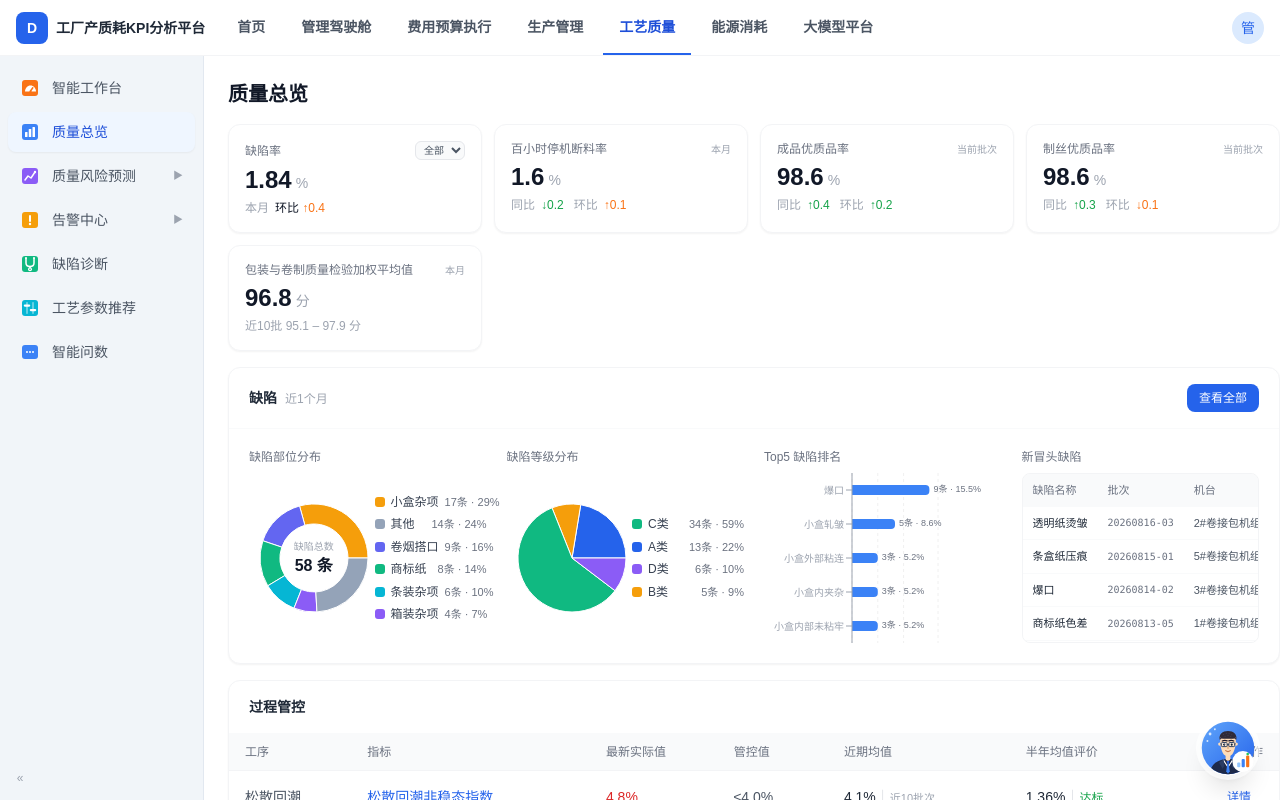
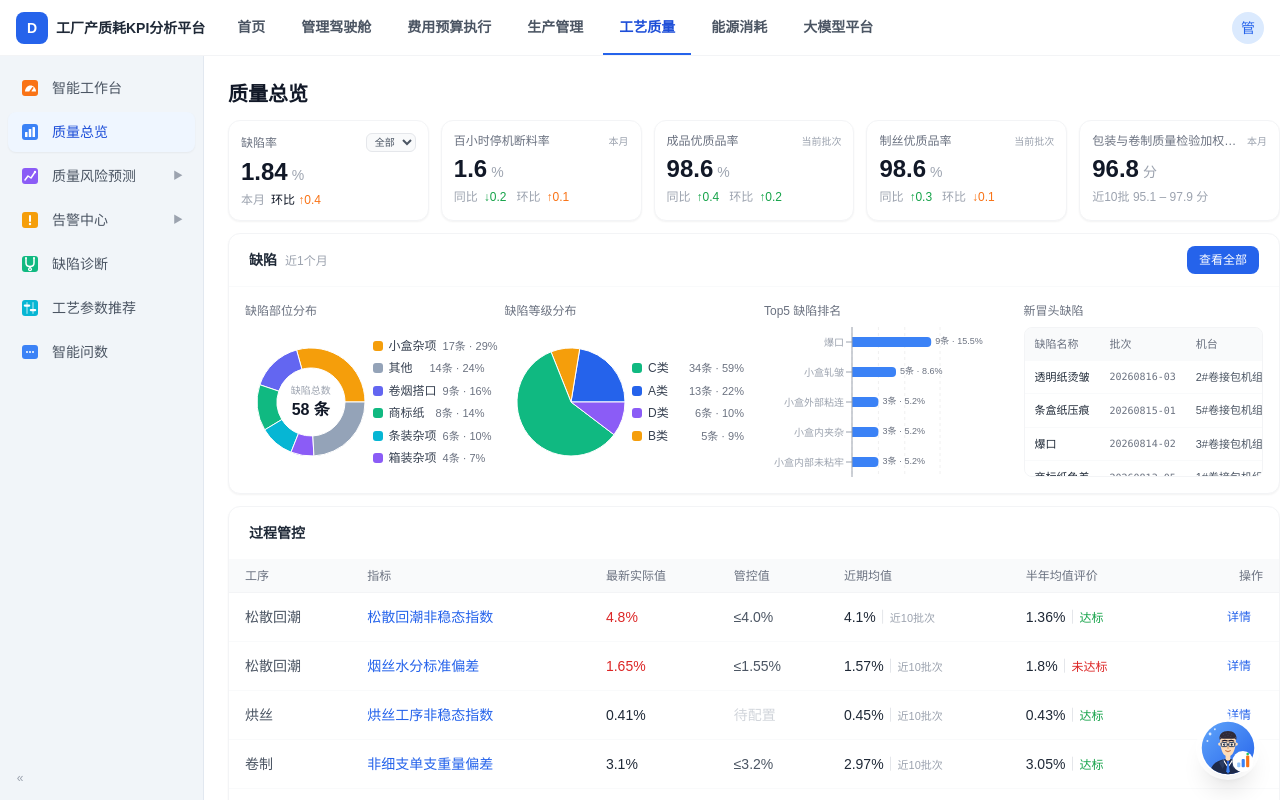
Before and after one commit to Sutattee/Data-Analysis-Platform, a Next.js app: page /quality/overview in a window 1280 px wide. Built offline with nearby package versions, Linux system fonts and the light colour scheme.

Commit message:
feat(ui): add plan progress line to budget trend and compact quality overview to one screen

```diff
--- a/src/app/(main)/quality/overview/page.tsx
+++ b/src/app/(main)/quality/overview/page.tsx
@@ -4,7 +4,7 @@ import { ProcessControlModule } from "@/components/quality/ProcessControlModule"
 import { AiAssistant } from "@/components/energy-overview/AiAssistant";
 import { QUALITY_AI_QUESTIONS, QUALITY_INSIGHT_COMMAND } from "@/lib/mock-data/quality";
 
-// 工艺质量总览（全宽布局）：标题 → 4 指标卡 → 缺陷四图并列 → 过程管控全宽表格；
+// 工艺质量总览（全宽布局，整页压缩至一屏不滚动）：标题 → 5 指标卡一行 → 缺陷四图并列 → 过程管控全宽表格；
 // 右下角 AI 助手（推荐问题由本页数据生成；面板顶部「智能解读」一键生成仪表盘三方面解读）
 export default function QualityOverviewPage() {
   return (
@@ -14,7 +14,7 @@ export default function QualityOverviewPage() {
       welcomeText="您好，我是工艺质量智能分析助手。可以问我本页的缺陷分布、过程管控指标情况，我来帮你快速定位问题。"
       insightCommand={QUALITY_INSIGHT_COMMAND}
     >
-      <div className="space-y-4">
+      <div className="space-y-3">
         <h1 className="text-xl font-bold text-gray-900">质量总览</h1>
 
         <QualityOverviewCards />
--- a/src/components/expense-overview/MetricTrendCharts.tsx
+++ b/src/components/expense-overview/MetricTrendCharts.tsx
@@ -43,7 +43,7 @@ function TrendCard({
   );
 }
 
-// 通用 Tooltip：月份 + 实际/预测值（带单位）+ 可选等级标签
+// 通用 Tooltip：月份 + 实际/预测值（带单位）+ 可选等级标签；planRate 行仅预算执行率图出现
 function TrendTooltip({ active, payload, label, unit, withGrade }: any) {
   if (!active || !payload?.length) return null;
   const d = payload[0].payload as TrendPoint;
@@ -55,6 +55,9 @@ function TrendTooltip({ active, payload, label, unit, withGrade }: any) {
       <p className="text-gray-500">
         {isForecast ? "预测" : "实际"}：{v !== null && v !== undefined ? `${v}${unit}` : "—"}
       </p>
+      {d.planRate !== undefined && (
+        <p className="text-gray-500">计划执行进度：{d.planRate}%</p>
+      )}
       {withGrade && d.gradeLabel && (
         <p className="mt-0.5 border-t border-gray-100 pt-0.5 text-gray-400">
           等级：<span className="font-medium" style={{ color: d.gradeColor }}>{d.gradeLabel}</span>
@@ -126,7 +129,8 @@ export function HealthTrendChart({ subjectId }: { subjectId: string }) {
 
 /* ---------------- 预算执行率趋势（%） ---------------- */
 
-// 预算执行率趋势：累计执行率实线（1-8 月）+ 预测虚线（9-12 月）+ 100% 预算线，折线上均展示数值
+// 预算执行率趋势：累计执行率实线（1-8 月）+ 预测虚线（9-12 月）+ 计划执行进度天蓝实线（1-12 月）
+// + 年度预算 100% 橙色虚线；手写图例（recharts 自动图例不含 ReferenceLine，故本图改为手写）
 export function RateTrendChart({ subjectId }: { subjectId: string }) {
   const s = expenseDataOf(subjectId);
   const data = rateTrendOf(s);
@@ -144,8 +148,8 @@ export function RateTrendChart({ subjectId }: { subjectId: string }) {
             unit="%"
           />
           <Tooltip content={<TrendTooltip unit="%" />} cursor={{ stroke: "#e5e7eb" }} />
-          <Legend wrapperStyle={{ fontSize: 11 }} />
-          <ReferenceLine y={100} stroke="#f97316" strokeDasharray="6 4" label={{ value: "100% 预算线", position: "insideTopRight", fontSize: 10, fill: "#f97316" }} />
+          <ReferenceLine y={100} stroke="#f97316" strokeDasharray="6 4" label={{ value: "年度预算 100%", position: "insideTopRight", fontSize: 10, fill: "#f97316" }} />
+          <Line isAnimationActive animationDuration={900} animationEasing="ease-out" type="monotone" dataKey="planRate" name="计划执行进度" stroke="#0ea5e9" strokeWidth={2} connectNulls dot={{ r: 2, fill: "#0ea5e9" }} />
           <Line isAnimationActive animationDuration={900} animationEasing="ease-out" type="monotone" dataKey="value" name="预算执行率" stroke="#1d4ed8" strokeWidth={2} connectNulls dot={{ r: 2.5, fill: "#1d4ed8" }}>
             <LabelList dataKey="value" position="top" formatter={(v: any) => (v === null || v === undefined ? "" : `${v}%`)} style={{ fontSize: 9, fill: "#1d4ed8" }} />
           </Line>
@@ -154,6 +158,21 @@ export function RateTrendChart({ subjectId }: { subjectId: string }) {
           </Line>
         </LineChart>
       </ResponsiveContainer>
+      {/* 手写图例：四项（含 100% 预算线），虚线项用上边框虚线样例 */}
+      <div className="mt-1 flex flex-wrap items-center gap-x-4 gap-y-1 text-xs text-gray-500">
+        <span className="inline-flex items-center gap-1.5">
+          <span className="h-0.5 w-4 rounded-sm" style={{ background: "#1d4ed8" }} />预算执行率
+        </span>
+        <span className="inline-flex items-center gap-1.5">
+          <span className="w-4" style={{ borderTop: "2px dashed #3b82f6" }} />预测执行率
+        </span>
+        <span className="inline-flex items-center gap-1.5">
+          <span className="h-0.5 w-4 rounded-sm" style={{ background: "#0ea5e9" }} />计划执行进度
+        </span>
+        <span className="inline-flex items-center gap-1.5">
+          <span className="w-4" style={{ borderTop: "2px dashed #f97316" }} />年度预算 100%
+        </span>
+      </div>
     </TrendCard>
   );
 }
--- a/src/components/quality/DefectModule.tsx
+++ b/src/components/quality/DefectModule.tsx
@@ -95,7 +95,7 @@ export function DefectModule() {
   return (
     <Card padding={false}>
       {/* 模块头：标题 + 统计口径 + 查看全部 */}
-      <div className="flex items-center justify-between gap-2 border-b border-gray-50 px-5 py-4">
+      <div className="flex items-center justify-between gap-2 border-b border-gray-50 px-5 py-3">
         <div className="flex items-baseline gap-2">
           <h3 className="text-sm font-semibold text-gray-800">缺陷</h3>
           <span className="text-xs text-gray-400">近1个月</span>
@@ -105,12 +105,12 @@ export function DefectModule() {
         </Button>
       </div>
 
-      <div className="grid grid-cols-1 gap-5 p-5 md:grid-cols-2 xl:grid-cols-4">
+      <div className="grid grid-cols-1 gap-5 p-4 md:grid-cols-2 xl:grid-cols-4">
         {/* 缺陷部位分布（环形图中心展示缺陷总数 + 右侧图例，hover 扇区放大） */}
         <div>
           <h4 className={chartTitle}>缺陷部位分布</h4>
           <div className="flex items-center gap-2">
-            <div className="relative h-[170px] min-w-0 flex-1">
+            <div className="relative h-[150px] min-w-0 flex-1">
               <ResponsiveContainer width="100%" height="100%">
                 <HoverPie data={DEFECT_PARTS} innerRadius={34} />
               </ResponsiveContainer>
@@ -127,7 +127,7 @@ export function DefectModule() {
         <div>
           <h4 className={chartTitle}>缺陷等级分布</h4>
           <div className="flex items-center gap-2">
-            <div className="h-[170px] min-w-0 flex-1">
+            <div className="h-[150px] min-w-0 flex-1">
               <ResponsiveContainer width="100%" height="100%">
                 <HoverPie data={DEFECT_GRADES} />
               </ResponsiveContainer>
@@ -139,7 +139,7 @@ export function DefectModule() {
         {/* Top5 缺陷排名（横向条形图，条侧标注条数与占比） */}
         <div>
           <h4 className={chartTitle}>Top5 缺陷排名</h4>
-          <div className="h-[170px]">
+          <div className="h-[150px]">
             <ResponsiveContainer width="100%" height="100%">
               <BarChart
                 data={TOP_DEFECTS}
@@ -188,7 +188,7 @@ export function DefectModule() {
         {/* 新冒头缺陷（按日期倒序，默认展示 4 条，滚动区域表头固定） */}
         <div>
           <h4 className={chartTitle}>新冒头缺陷</h4>
-          <div className="max-h-[170px] overflow-auto rounded-lg border border-gray-100">
+          <div className="max-h-[150px] overflow-auto rounded-lg border border-gray-100">
             <table className="w-full text-[11px]">
               <thead className="sticky top-0 z-10 bg-gray-50">
                 <tr className="text-left text-gray-500">
--- a/src/components/quality/ProcessControlModule.tsx
+++ b/src/components/quality/ProcessControlModule.tsx
@@ -6,12 +6,12 @@ import { Button } from "@/components/ui/Button";
 import { PM_TO_DETAIL } from "@/lib/mock-data/process-control-detail";
 import { PROCESS_METRICS } from "@/lib/mock-data/quality";
 
-// 模块二「过程管控」：9 项过程指标表（全宽）；
+// 模块二「过程管控」：6 项过程指标表（全宽，紧凑行高适配一屏布局）；
 // 行内展示最新实际值（纯数值）/管控值/近期均值（带统计周期）/半年均值评价，最新实际值超管控值的标红；
 // 管控值支持上限型（≤X）与区间型（值落在区间内达标）；整行、指标名称与「详情」进入过程管控详情页
 export function ProcessControlModule() {
   const router = useRouter();
-  const th = "text-left px-4 py-2.5 text-xs font-medium text-gray-500 whitespace-nowrap";
+  const th = "text-left px-4 py-2 text-xs font-medium text-gray-500 whitespace-nowrap";
   // 行跳转目标：pm-* → 过程管控详情指标编码（缺省 SF02）
   const detailPath = (id: string) => `/quality/process-control/${PM_TO_DETAIL[id] ?? "SF02"}`;
 
@@ -42,9 +42,9 @@ export function ProcessControlModule() {
                   onClick={() => router.push(detailPath(m.id))}
                   className="cursor-pointer transition-colors hover:bg-gray-50"
                 >
-                  <td className="px-4 py-3 whitespace-nowrap text-gray-600">{m.stage}</td>
+                  <td className="px-4 py-2.5 whitespace-nowrap text-gray-600">{m.stage}</td>
                   {/* 指标名称可点击进入详情（与整行同目标） */}
-                  <td className="px-4 py-3 font-medium whitespace-nowrap">
+                  <td className="px-4 py-2.5 font-medium whitespace-nowrap">
                     <span
                       className="text-primary-600 hover:text-primary-700 hover:underline"
                       onClick={(e) => {
@@ -56,26 +56,26 @@ export function ProcessControlModule() {
                     </span>
                   </td>
                   {/* 最新实际值（纯数值 + 单位，不带统计周期）：超管控值标红 */}
-                  <td className="px-4 py-3 whitespace-nowrap">
+                  <td className="px-4 py-2.5 whitespace-nowrap">
                     <span className={`font-medium ${latestOver ? "text-red-600" : "text-gray-800"}`}>
                       {m.latestValue}
                     </span>
                   </td>
                   {/* 管控值：待配置置灰 */}
                   <td
-                    className={`px-4 py-3 whitespace-nowrap ${
+                    className={`px-4 py-2.5 whitespace-nowrap ${
                       m.toleranceNum === null && !m.tolRange ? "text-gray-300" : "text-gray-600"
                     }`}
                   >
                     {m.tolerance}
                   </td>
                   {/* 近期均值：值「｜」统计周期（近10批次 / 近30日） */}
-                  <td className="px-4 py-3 whitespace-nowrap">
+                  <td className="px-4 py-2.5 whitespace-nowrap">
                     <span className="text-gray-800">{m.recent}</span>
                     <span className="text-gray-300">｜</span>
                     <span className="text-[11px] text-gray-400">{m.recentNote}</span>
                   </td>
-                  <td className="px-4 py-3 whitespace-nowrap">
+                  <td className="px-4 py-2.5 whitespace-nowrap">
                     <span className="text-gray-800">{m.halfYearValue}</span>
                     <span className="text-gray-300">｜</span>
                     {m.halfYearPass ? (
@@ -84,7 +84,7 @@ export function ProcessControlModule() {
                       <span className="text-xs text-red-600">未达标</span>
                     )}
                   </td>
-                  <td className="px-4 py-3 text-right whitespace-nowrap">
+                  <td className="px-4 py-2.5 text-right whitespace-nowrap">
                     <Button
                       variant="ghost"
                       size="sm"
@@ -103,9 +103,6 @@ export function ProcessControlModule() {
           </tbody>
         </table>
       </div>
-      <div className="border-t border-gray-100 px-4 py-2.5 text-xs text-gray-400">
-        近期均值统计周期随指标监测频次而异；点击指标名称、行或「详情」进入过程管控详情。
-      </div>
     </Card>
   );
 }
--- a/src/components/quality/QualityOverviewCards.tsx
+++ b/src/components/quality/QualityOverviewCards.tsx
@@ -21,15 +21,16 @@ const upCls = (v: number) => {
   return v > 0 ? "text-green-600" : "text-orange-500";
 };
 
-// 顶部 5 张指标卡：缺陷率（支持 A/B/C/D 等级切换）、百小时停机断料率、成品/制丝优质品率、包装与卷制加权平均分
+// 顶部 5 张指标卡（桌面端保持一行）：缺陷率（支持 A/B/C/D 等级切换）、百小时停机断料率、
+// 成品/制丝优质品率、包装与卷制加权平均分；紧凑内边距适配一屏布局
 export function QualityOverviewCards() {
   const [grade, setGrade] = useState("all");
   const rate = DEFECT_RATE_OPTIONS.find((o) => o.key === grade) ?? DEFECT_RATE_OPTIONS[0];
 
   return (
-    <div className="grid grid-cols-2 gap-3 md:grid-cols-3 xl:grid-cols-4">
+    <div className="grid grid-cols-2 gap-3 md:grid-cols-3 xl:grid-cols-5">
       {/* 缺陷率：右上角等级下拉，切换后整卡联动 */}
-      <div className="rounded-xl border border-gray-100 bg-white p-4 shadow-sm transition-all duration-200 hover:shadow-md">
+      <div className="rounded-xl border border-gray-100 bg-white p-3 shadow-sm transition-all duration-200 hover:shadow-md">
         <div className="mb-1 flex items-center justify-between gap-1">
           <span className="truncate text-xs text-gray-500">{rate.label}</span>
           <select
@@ -58,7 +59,7 @@ export function QualityOverviewCards() {
       </div>
 
       {/* 百小时停机断料率：设备效率类指标，率下降为改善（与缺陷率同口径：升橙 / 降绿） */}
-      <div className="rounded-xl border border-gray-100 bg-white p-4 shadow-sm transition-all duration-200 hover:shadow-md">
+      <div className="rounded-xl border border-gray-100 bg-white p-3 shadow-sm transition-all duration-200 hover:shadow-md">
         <div className="mb-1 flex items-center justify-between gap-1">
           <span className="truncate text-xs text-gray-500">百小时停机断料率</span>
           <span className="shrink-0 text-[10px] text-gray-400">本月</span>
@@ -82,7 +83,7 @@ export function QualityOverviewCards() {
       </div>
 
       {/* 成品优质品率 */}
-      <div className="rounded-xl border border-gray-100 bg-white p-4 shadow-sm transition-all duration-200 hover:shadow-md">
+      <div className="rounded-xl border border-gray-100 bg-white p-3 shadow-sm transition-all duration-200 hover:shadow-md">
         <div className="mb-1 flex items-center justify-between gap-1">
           <span className="truncate text-xs text-gray-500">成品优质品率</span>
           <span className="shrink-0 text-[10px] text-gray-400">当前批次</span>
@@ -106,7 +107,7 @@ export function QualityOverviewCards() {
       </div>
 
       {/* 制丝优质品率 */}
-      <div className="rounded-xl border border-gray-100 bg-white p-4 shadow-sm transition-all duration-200 hover:shadow-md">
+      <div className="rounded-xl border border-gray-100 bg-white p-3 shadow-sm transition-all duration-200 hover:shadow-md">
         <div className="mb-1 flex items-center justify-between gap-1">
           <span className="truncate text-xs text-gray-500">制丝优质品率</span>
           <span className="shrink-0 text-[10px] text-gray-400">当前批次</span>
@@ -130,7 +131,7 @@ export function QualityOverviewCards() {
       </div>
 
       {/* 包装与卷制质量检验加权平均值 */}
-      <div className="rounded-xl border border-gray-100 bg-white p-4 shadow-sm transition-all duration-200 hover:shadow-md">
+      <div className="rounded-xl border border-gray-100 bg-white p-3 shadow-sm transition-all duration-200 hover:shadow-md">
         <div className="mb-1 flex items-center justify-between gap-1">
           <span className="truncate text-xs text-gray-500">包装与卷制质量检验加权平均值</span>
           <span className="shrink-0 text-[10px] text-gray-400">本月</span>
--- a/src/lib/mock-data/expense-overview.ts
+++ b/src/lib/mock-data/expense-overview.ts
@@ -467,20 +467,25 @@ export interface TrendPoint {
   month: string;
   value: number | null;         // 实际值（1-8 月）
   forecastValue: number | null; // 预测值（9-12 月；8 月点带实际值使虚线连出）
+  planRate?: number;            // 累计计划执行进度 %（预算执行率趋势用，1-12 月全程有值）
   gradeLabel?: string;          // 健康度等级标签（健康度趋势用）
   gradeColor?: string;          // 健康度等级颜色
 }
 
-// 月度累计执行率趋势：1-8 月实际累计执行率；9-12 月预测 = (累计实际 + 预测期各月预算计划) ÷ 年度预算
+// 月度累计执行率趋势：1-8 月实际累计执行率；9-12 月预测 = (累计实际 + 预测期各月预算计划) ÷ 年度预算；
+// planRate = 累计预算计划 ÷ 年度预算（计划执行进度基准线，全年计划排定故 1-12 月全程有值）
 export function rateTrendOf(s: ExpenseSummary): TrendPoint[] {
   let acc = s.monthly.reduce((t, m) => t + (m.actual ?? 0), 0);
+  let cumP = 0;
   return s.monthly.map((m, i) => {
     const isLastActual = s.monthly[i + 1]?.actual === null || i === s.monthly.length - 1;
+    cumP += m.plan;
+    const planRate = round((cumP / s.budget) * 100, 1);
     if (m.actual !== null) {
-      return { month: m.month, value: m.cumRate, forecastValue: isLastActual ? m.cumRate : null };
+      return { month: m.month, value: m.cumRate, forecastValue: isLastActual ? m.cumRate : null, planRate };
     }
     acc += m.plan; // 预测口径：按预算计划执行
-    return { month: m.month, value: null, forecastValue: round((acc / s.budget) * 100, 1) };
+    return { month: m.month, value: null, forecastValue: round((acc / s.budget) * 100, 1), planRate };
   });
 }
 
```
